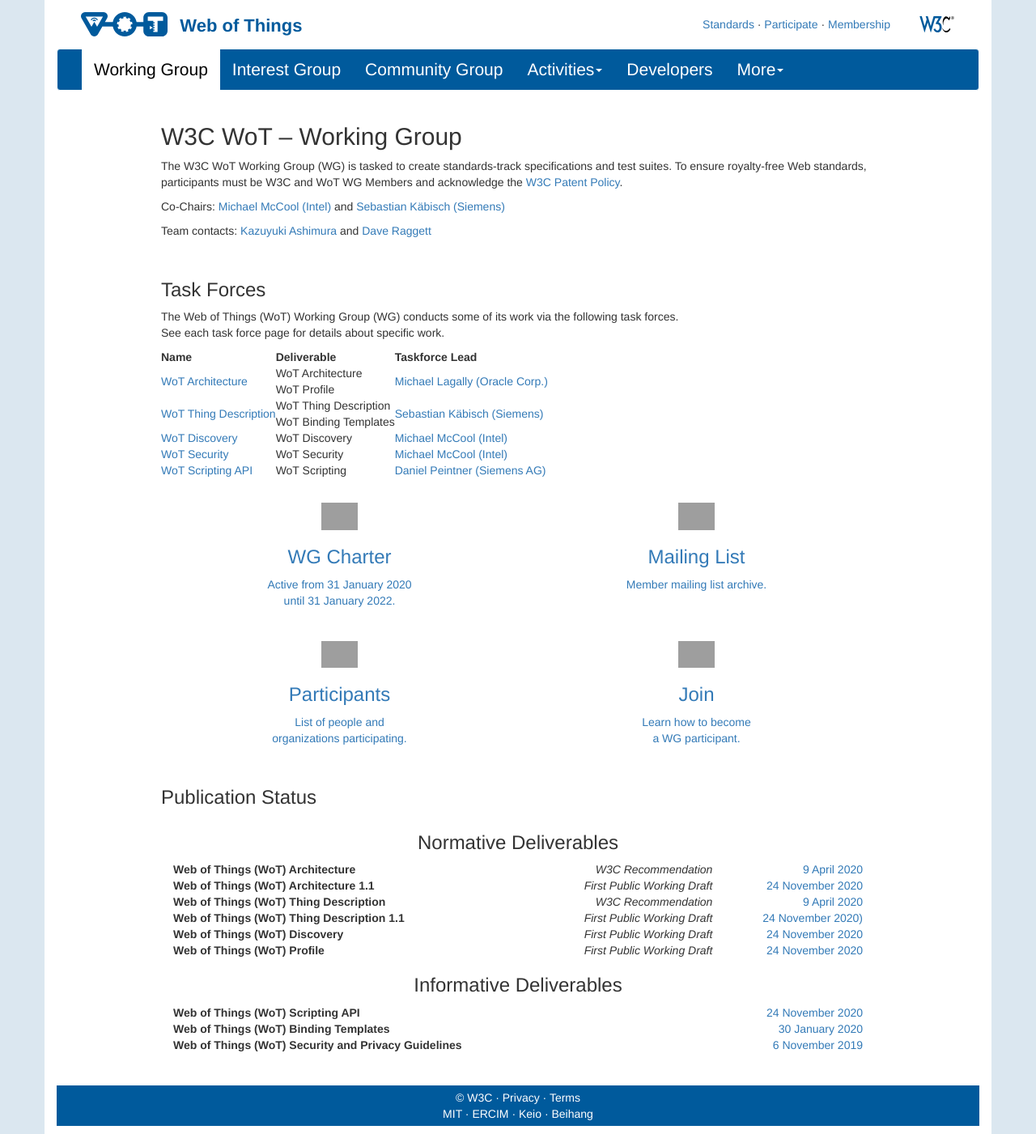
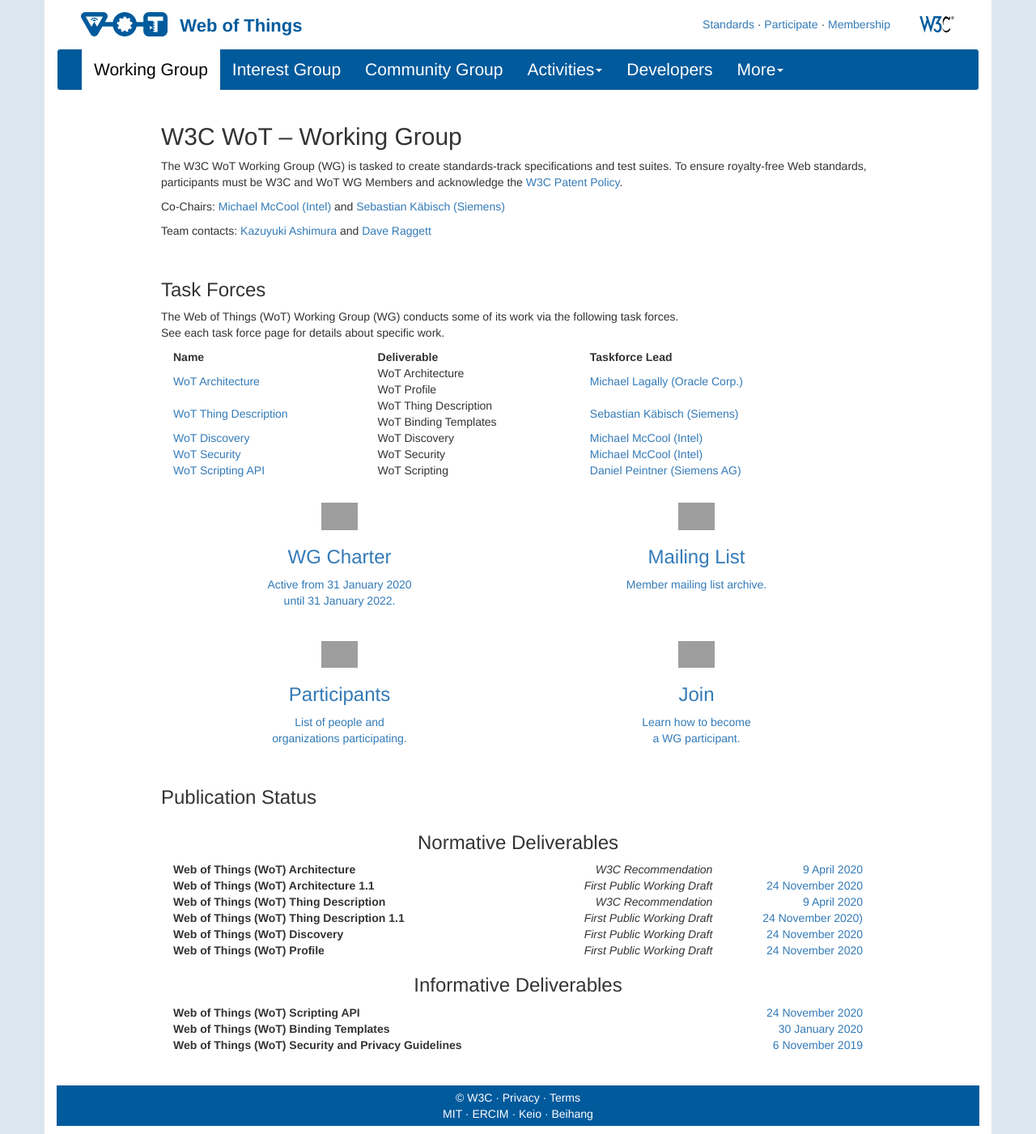
Before and after one commit to w3c/wot-marketing, a Jekyll site: the page built from docs/wg/index.html, in a window 1280 px wide. Shown: the whole page at 81% size. Built offline with Jekyll 4.4.1, drawn with Linux system fonts in a browser that asks for light colours; nearby versions of some CDN libraries; grey boxes are pictures that could not be loaded.

Commit message:
fix: table layout

```diff
--- a/docs/ig/index.html
+++ b/docs/ig/index.html
@@ -19,6 +19,8 @@
 		See each task force page for details about specific work.
 	</p>
 
+	<div class="row center-block">
+		<div class="col-md-12">
 			<table style="width: 100%">
 				<tr>
 					<th style="text-align:left">Name</th>
@@ -45,6 +47,8 @@
 					<td> WoT Plugfest</td>
 					<td><a href="mailto:michael.mccool@intel.com">Michael McCool (Intel)</a></td>
 			</table>
+		</div>
+	</div>
 
 	<p>&nbsp;</p>
 
--- a/docs/wg/index.html
+++ b/docs/wg/index.html
@@ -17,9 +17,9 @@
 		The Web of Things (WoT) Working Group (WG) conducts some of its work via the following task forces.<br />
 		See each task force page for details about specific work.
 	</p>
-	<table {
-			width: 100%;
-		}>
+	<div class="row center-block">
+		<div class="col-md-12">
+			<table style="width: 100%">
 				<tr>
 					<th>Name</th>
 					<th>Deliverable</th>
@@ -51,7 +51,8 @@
 					<td><a href="mailto:daniel.peintner.ext@siemens.com">Daniel Peintner (Siemens AG)</a></td>
 				</tr>
 			</table>
-
+		</div>
+	</div>
 	<p>&nbsp;</p>
 
 	<div class="row center-block">
```
Lines whose indentation alone changed are shown as unchanged.
